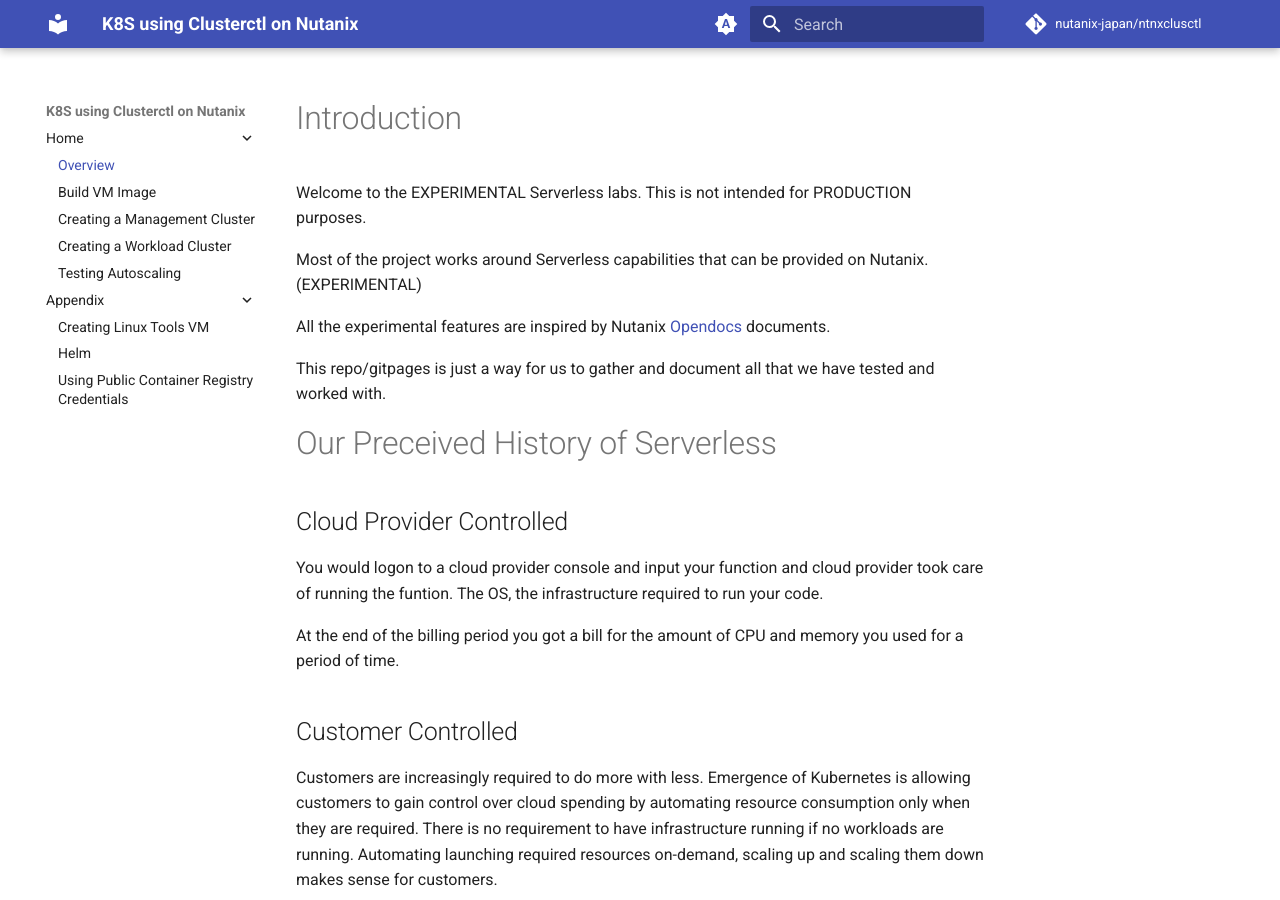
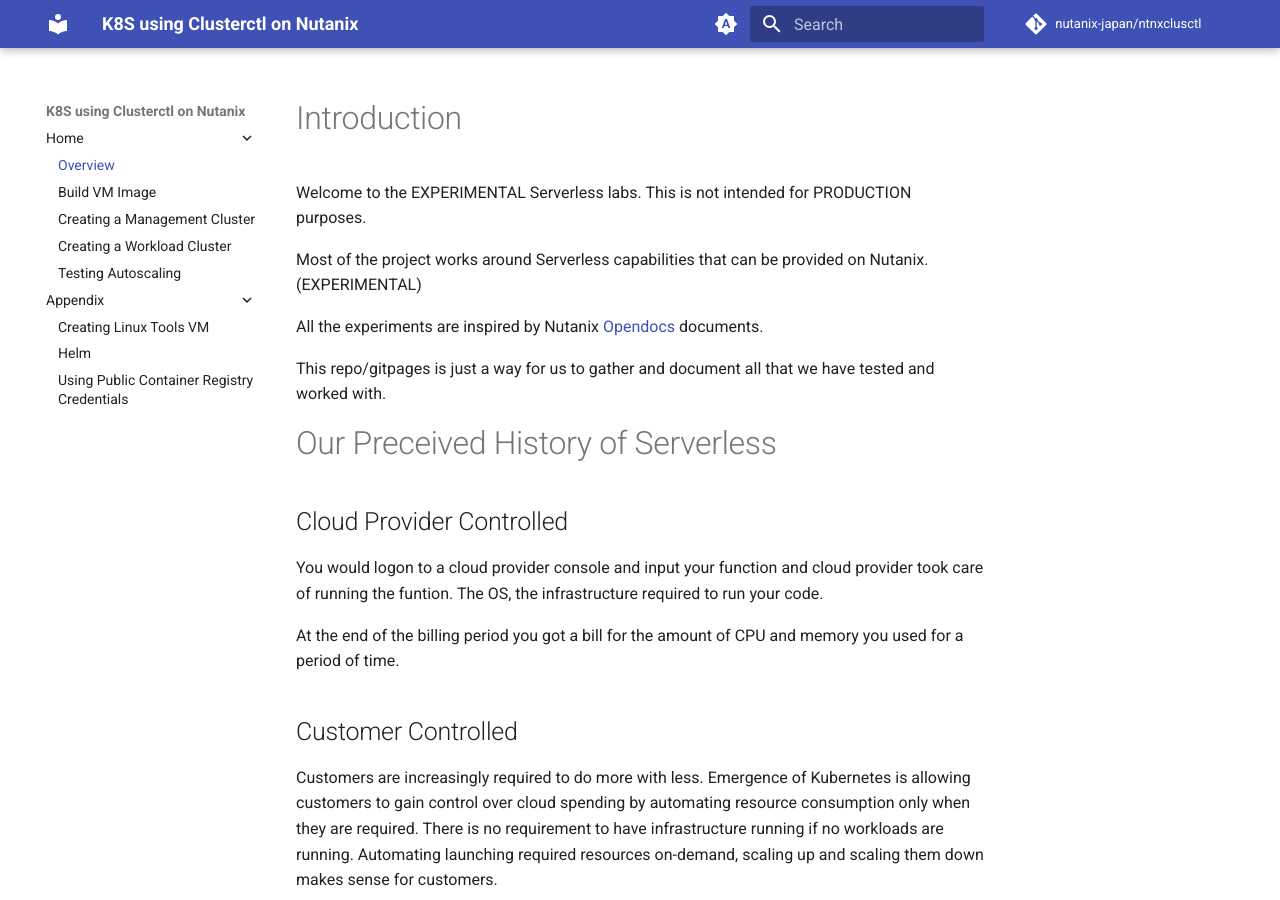
Before and after one commit to nutanix-japan/ntnxclusctl, an MkDocs documentation site: the page built from docs/index.md, in a window 1280 px wide and 900 px high. Built offline with MkDocs 1.6.1 and Material for MkDocs 9.7.7, drawn with Linux system fonts in a browser that asks for light colours; comment, search, counter and statistics services are not loaded.

Commit message:
Mon Apr 17 16:15:20 JST 2023

```diff
--- a/docs/index.md
+++ b/docs/index.md
@@ -4,7 +4,7 @@
 
 Most of the project works around Serverless capabilities that can be provided on Nutanix. (EXPERIMENTAL)
 
-All the experimental features are inspired by Nutanix [Opendocs](https://opendocs.nutanix.com) documents.
+All the experiments are inspired by Nutanix [Opendocs](https://opendocs.nutanix.com) documents.
 
 This repo/gitpages is just a way for us to gather and document all that we have tested and worked with.
 
```
